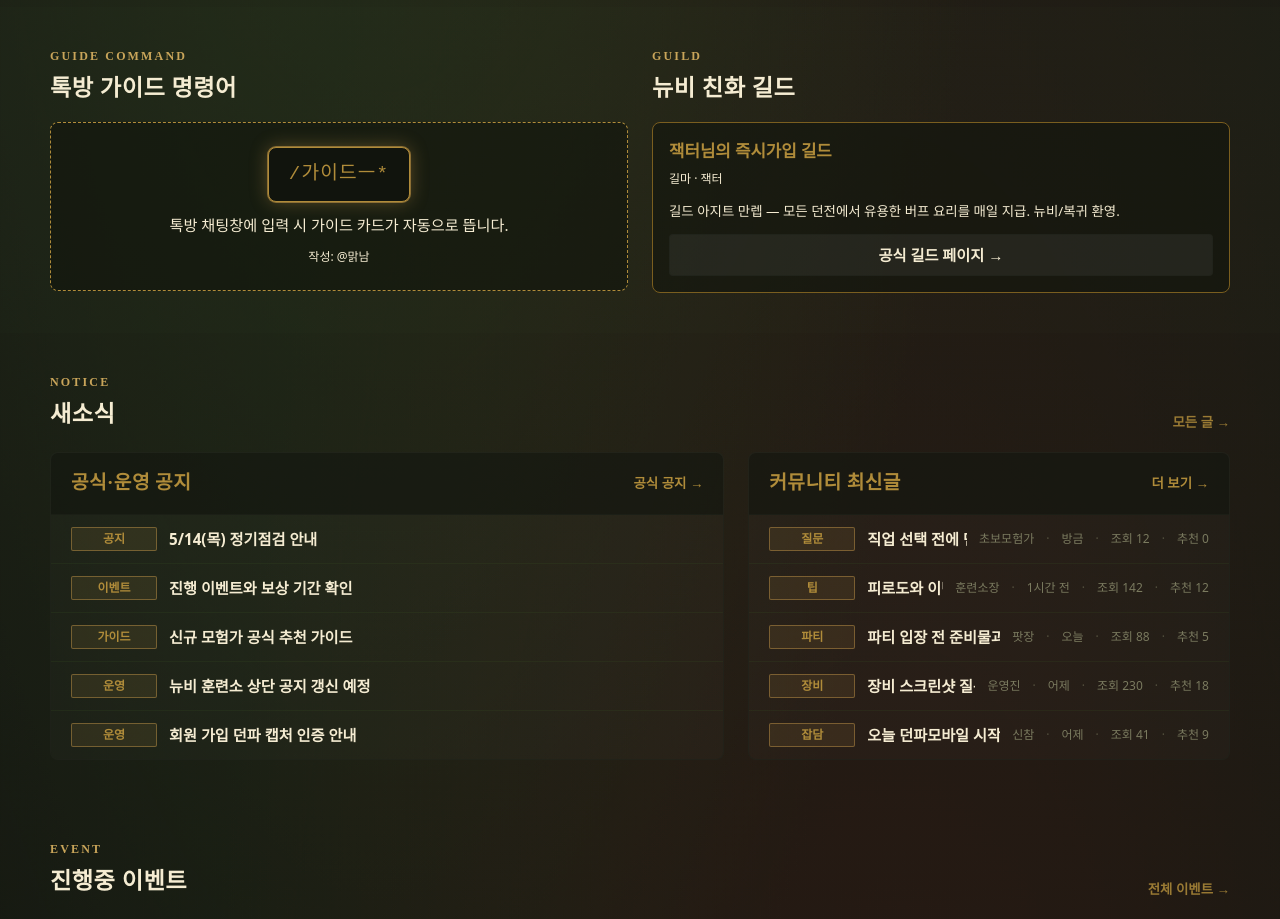
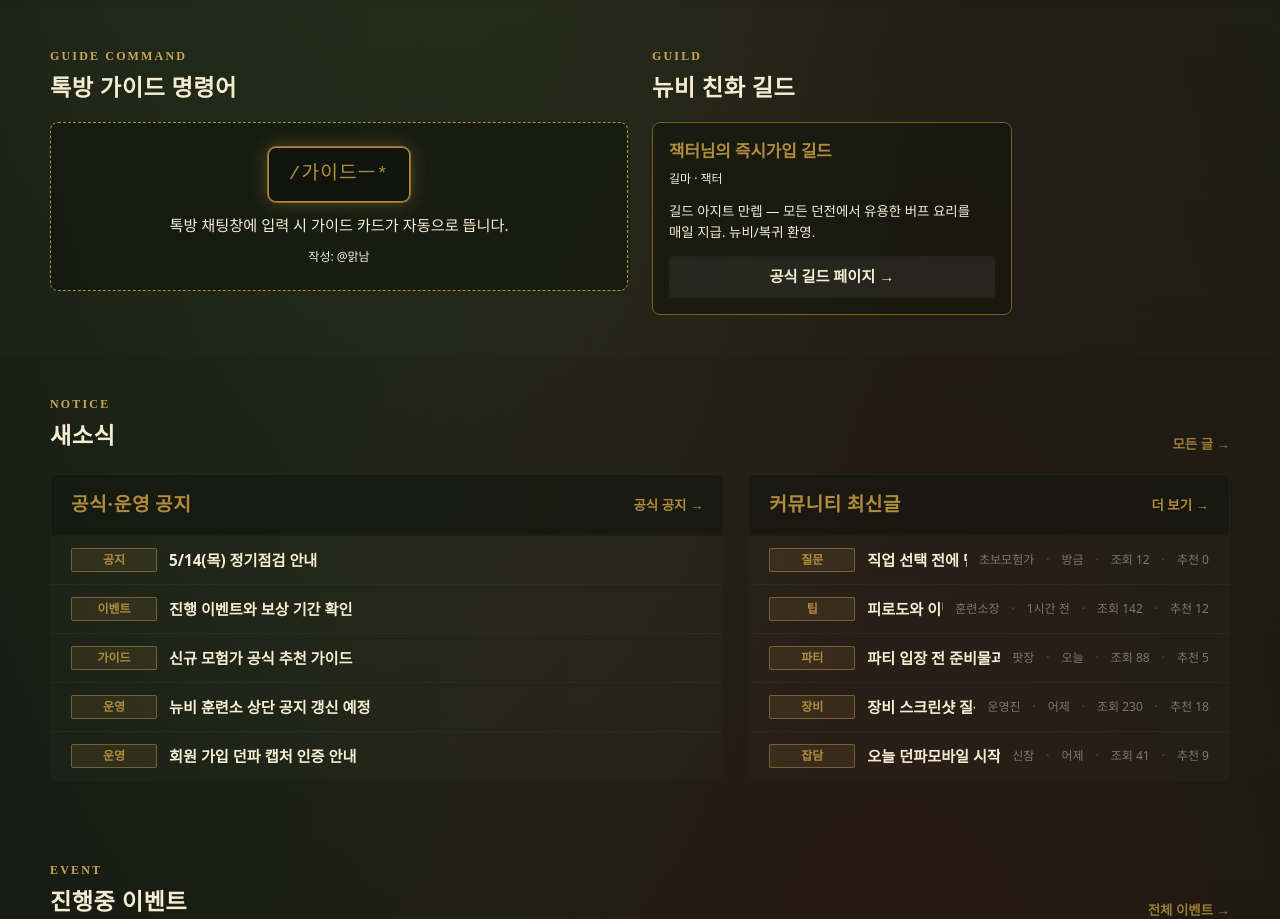
Before and after one commit to guswls3028-art/dnfm, a Next.js app: page / in a window 1280 px wide. Shown: the part 1720-2639 px from the top of the page. Built offline with nearby package versions, Linux system fonts and the light colour scheme; no server answers.

Commit message:
fix(newb): /guilds desktop 1개 길드 시 카드 1180px 비대 — auto-fit → auto-fill + 360px max

```diff
--- a/src/app/globals.css
+++ b/src/app/globals.css
@@ -2229,7 +2229,10 @@ button {
 
 .guild-grid {
   display: grid;
-  grid-template-columns: repeat(auto-fit, minmax(320px, 1fr));
+  /* auto-fill + minmax(320px, 360px) — 1개 길드일 때도 카드가 1180px 까지 늘어지지 않게.
+     auto-fit 으로 두면 빈 칸이 collapse 되어 1개 카드가 full row 차지. */
+  grid-template-columns: repeat(auto-fill, minmax(320px, 360px));
+  justify-content: start;
   gap: var(--sp-4);
 }
 
```
